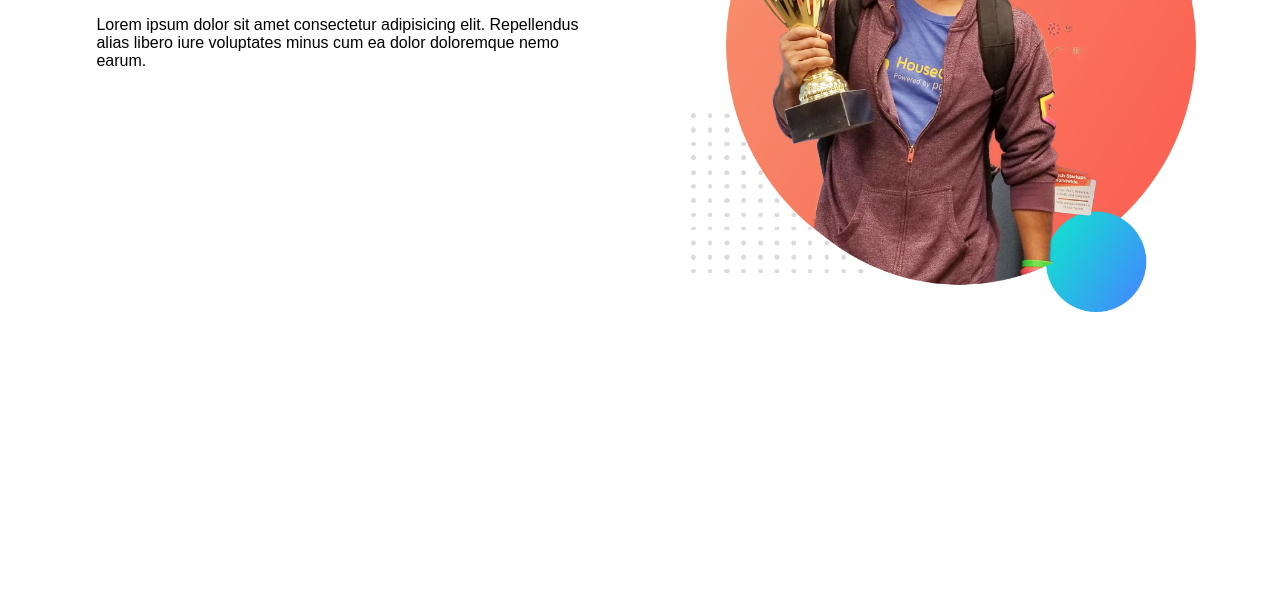
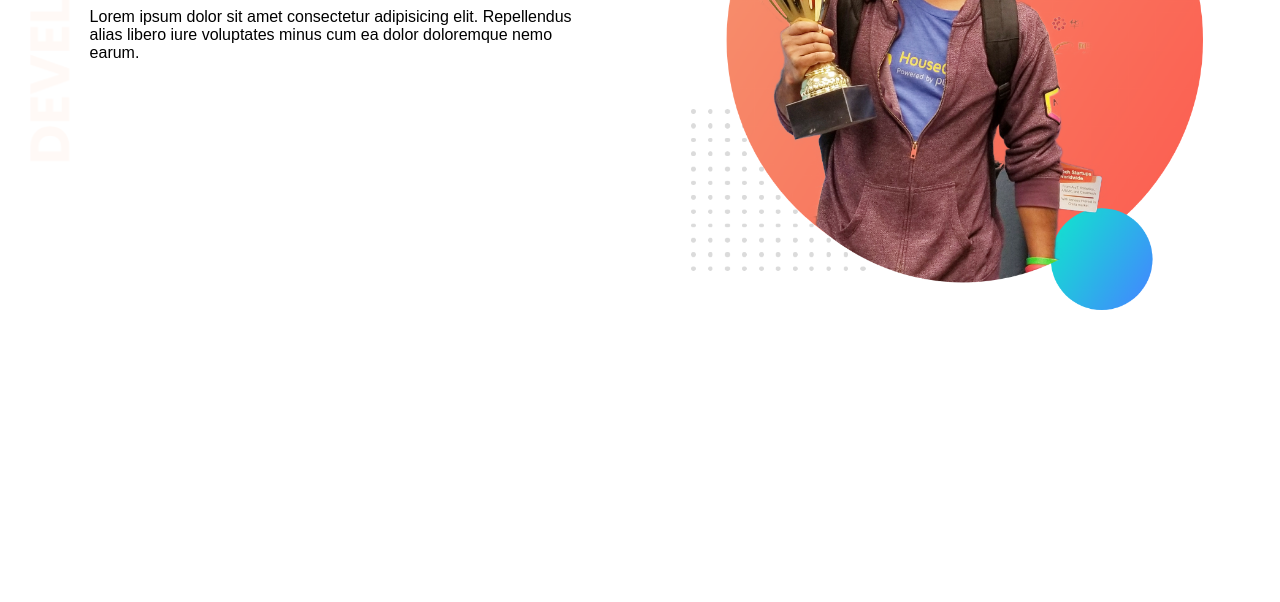
Before and after one commit to Mahin-GitHub/web-portfolio, a plain HTML site: page index.html in a window 1280 px wide. Shown: the part 198-800 px from the top of the page. Drawn offline with Linux system fonts and the light colour scheme.

Commit message:
added background image

```diff
--- a/index.html
+++ b/index.html
@@ -10,7 +10,7 @@
 
 </head>
 <body>
-    <section>
+    <section class="top-banner">
         <div class="half-width">
             <h1>Welcome To</h1>
     <h2><span class="second_heading">MD. MIRAJ HOSSEN MAHIN</span> </h2>
--- a/style.css
+++ b/style.css
@@ -1,5 +1,8 @@
 body{
-    font-family: 'Anek Latin', sans-serif
+    margin: 0;
+    padding: 0;
+    font-family: 'Anek Latin', sans-serif;
+
 }
 h1{
     font-size: 40px;
@@ -20,3 +23,11 @@ h1{
 .half-width img{
     width: 100%;
 }
+
+.top-banner{
+    background-image: url("images/top-banner.png");
+    background-repeat: no-repeat;
+}
+section{
+    height: 500px;
+}
```
